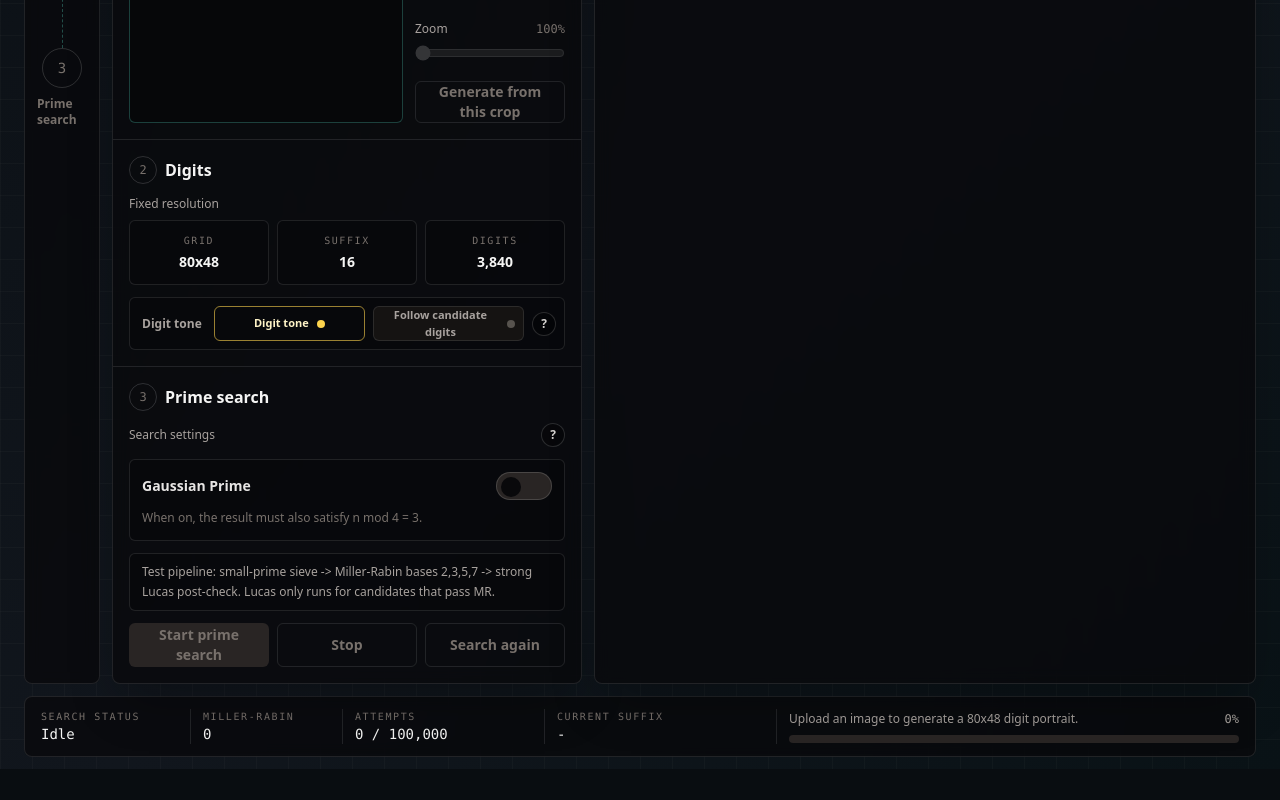
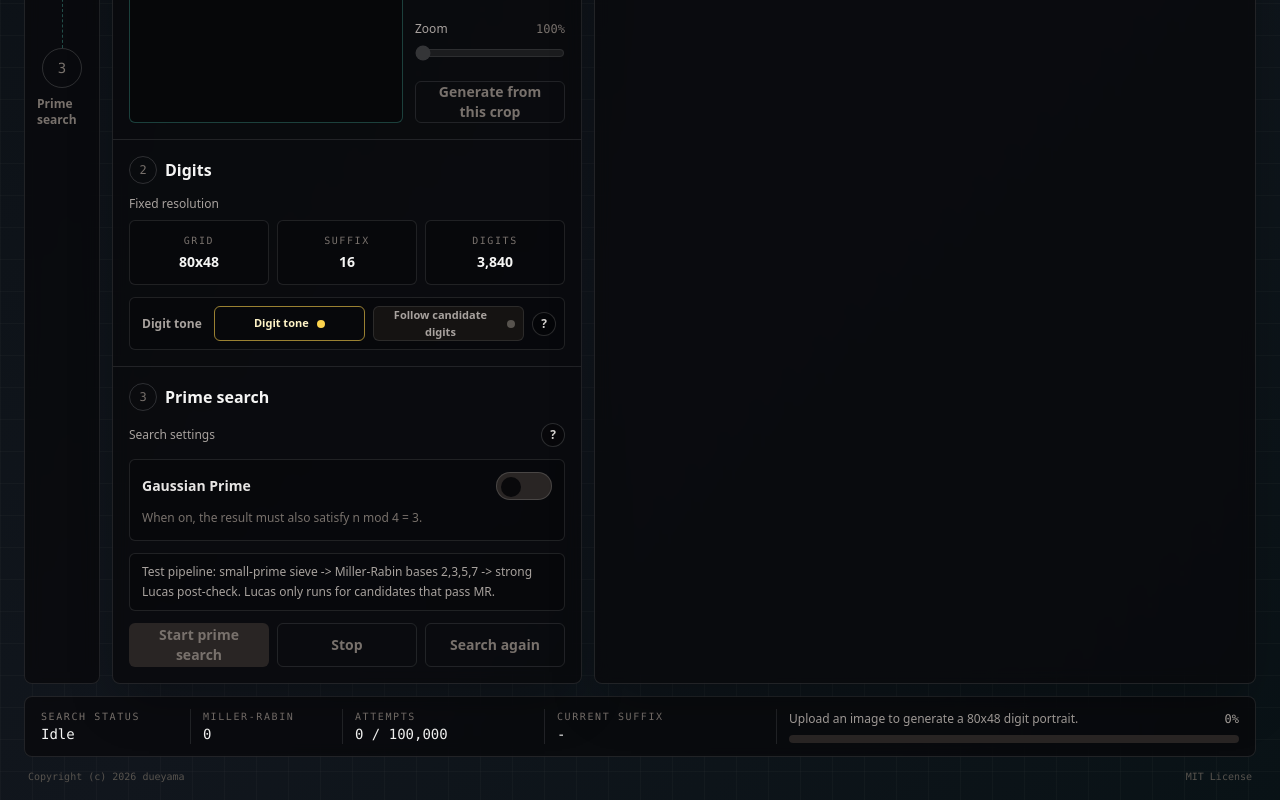
Before and after one commit to dueyama/primeportrait-maker, a Next.js app: page / in a window 1280 px wide. Shown: the part 381-1181 px from the top of the page. Before the commit the page ends 1150 px from the top, so only its background shows below. Built offline with nearby package versions, Linux system fonts and the light colour scheme.

Commit message:
Add app footer copyright

```diff
--- a/app/page.tsx
+++ b/app/page.tsx
@@ -29,6 +29,7 @@ const MAX_ATTEMPTS = 100_000;
 const TOTAL_DIGITS_LABEL = TOTAL_DIGITS.toLocaleString("en-US");
 const APP_VERSION = "Ver. 2.5";
 const GITHUB_URL = "https://github.com/dueyama/primeportrait-maker";
+const LICENSE_URL = `${GITHUB_URL}/blob/main/LICENSE`;
 
 const translations = {
   ja: {
@@ -1191,6 +1192,17 @@ export default function Home() {
           message={displayMessage}
           t={t}
         />
+        <footer className="flex flex-col gap-1 px-1 pb-1 text-center font-mono text-[10px] text-stone-600 sm:flex-row sm:items-center sm:justify-between sm:text-left">
+          <span>Copyright (c) 2026 dueyama</span>
+          <a
+            href={LICENSE_URL}
+            target="_blank"
+            rel="noreferrer"
+            className="transition hover:text-teal-300"
+          >
+            MIT License
+          </a>
+        </footer>
       </div>
       {showPrimeDetails ? (
         <PrimeDetailsModal
```
